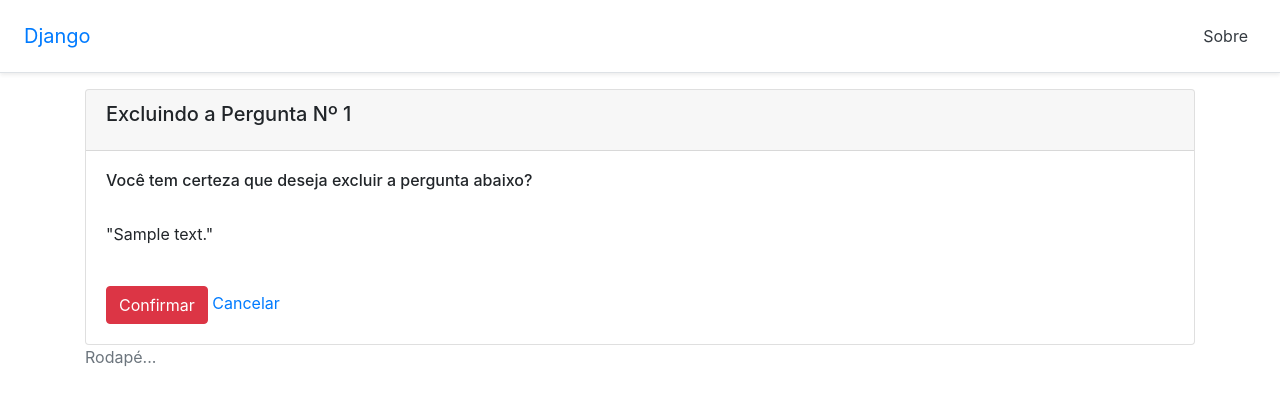
After one commit to julinhzb/django_polls, a Django app: page /polls/pergunta/1/delete in a window 1280 px wide. The commit adds this page. Shown: the top 405 px of the page. Run offline with Django 4.2, Linux system fonts and the light colour scheme; tables that the repository leaves empty hold one stand-in row (values such as "Sample post"); some libraries are stand-ins or nearby versions.

Commit message:
DELETE - CRUD Básico

```diff
--- /dev/null
+++ b/polls/templates/polls/question_confirm_delete_form.html
@@ -0,0 +1,20 @@
+{% extends '_layout1.html' %}
+
+{% block content %}
+<div class="card">
+    <div class="card-header">
+        <h5 class="card-title">Excluindo a Pergunta Nº {{ object.id }}</h5>
+    </div>
+    <div class="card-body">
+        <form method="post">
+            {% csrf_token %}
+            <h6>Você tem certeza que deseja excluir a pergunta abaixo?</h6>
+            <br />
+            <p>"{{ object.question_text }}"</p>
+            <br />
+            <button type="submit" class="btn btn-danger">Confirmar</button>
+            <a href="{% url 'polls_list' %}" class="link-secondary">Cancelar </a>
+        </form>
+    </div>
+</div>
+{% endblock %}
--- a/polls/urls.py
+++ b/polls/urls.py
@@ -15,4 +15,9 @@ urlpatterns = [
         views.QuestionUpdateView.as_view(),
         name="poll_edit"
 ),
+
+    path('pergunta/<int:pk>/delete',
+        views.QuestionDeleteView.as_view(),
+        name="poll_delete"
+),
 ]
--- a/polls/views.py
+++ b/polls/views.py
@@ -1,6 +1,6 @@
 from django.shortcuts import render
 from django.http import HttpResponse
-from django.views.generic.edit import CreateView, UpdateView
+from django.views.generic.edit import CreateView, UpdateView, DeleteView
 from django.urls import reverse_lazy
 from polls.models import Question
 
@@ -25,7 +25,6 @@ def exibe_questao(request, question_id):
         return HttpResponse(questao.question_text)
 
     return HttpResponse('Não existe questão a exibir')
-
 
 def ultimas_perguntas(request):
     latest_question_list = Question.objects.order_by('-pub_date')[:5]
@@ -55,3 +54,8 @@ class QuestionUpdateView(UpdateView):
         context = super(QuestionUpdateView, self).get_context_data(**kwargs)
         context['form_title'] = 'Editando a pergunta'
         return context
+
+class QuestionDeleteView(DeleteView):
+    model = Question
+    template_name = 'polls/question_confirm_delete_form.html'
+    success_url = reverse_lazy('polls_list')
--- a/templates/perguntas_recentes.html
+++ b/templates/perguntas_recentes.html
@@ -20,5 +20,9 @@ Mega Enquetes
             Editar
         </a>
 
-{% endfor %}
+        <a href="{% url 'poll_delete' pk=question.id %}" class="link-secondary">
+            Excluir
+        </a>
+
+    {% endfor %}
 {% endblock %} <!-- fecha o bloco content -->
```
